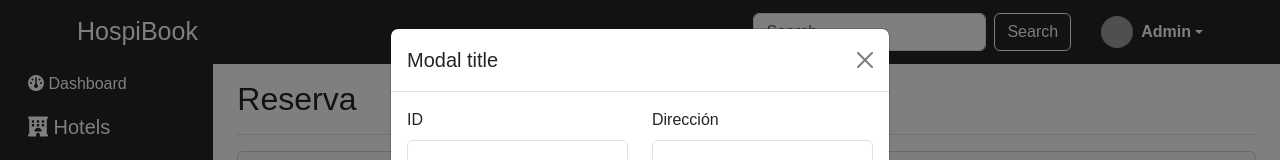
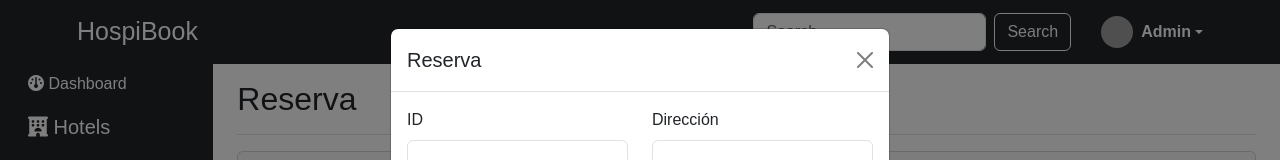
Before and after one commit to EFMCT30/appAdminHoteleroHospiBook, an Angular app: page /reserva in a window 1280 px wide. Both pictures are taken after a click on the button "Crear Nuevo". Shown: the top 160 px of the page. Built offline with nearby package versions, Linux system fonts and the light colour scheme; grey boxes are pictures that could not be loaded.

Commit message:
Ponle nombre enzo >:v

```diff
--- a/src/app/reserva/reserva.component.html
+++ b/src/app/reserva/reserva.component.html
@@ -76,7 +76,7 @@
   <div class="modal-dialog">
     <div class="modal-content">
       <div class="modal-header">
-        <h1 class="modal-title fs-5" id="exampleModalLabel">Modal title</h1>
+        <h1 class="modal-title fs-5" id="exampleModalLabel">Reserva</h1>
         <button type="button" class="btn-close" data-bs-dismiss="modal" aria-label="Close"></button>
       </div>
       <div class="modal-body">
```
